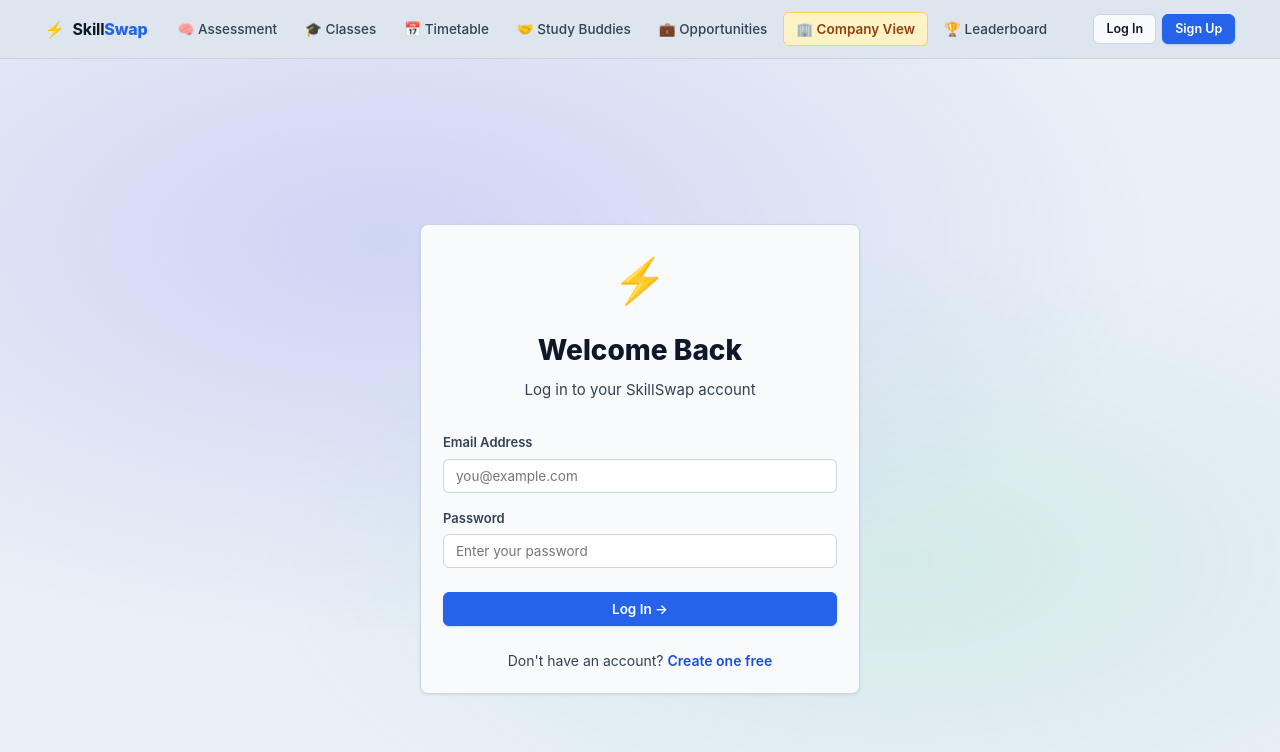
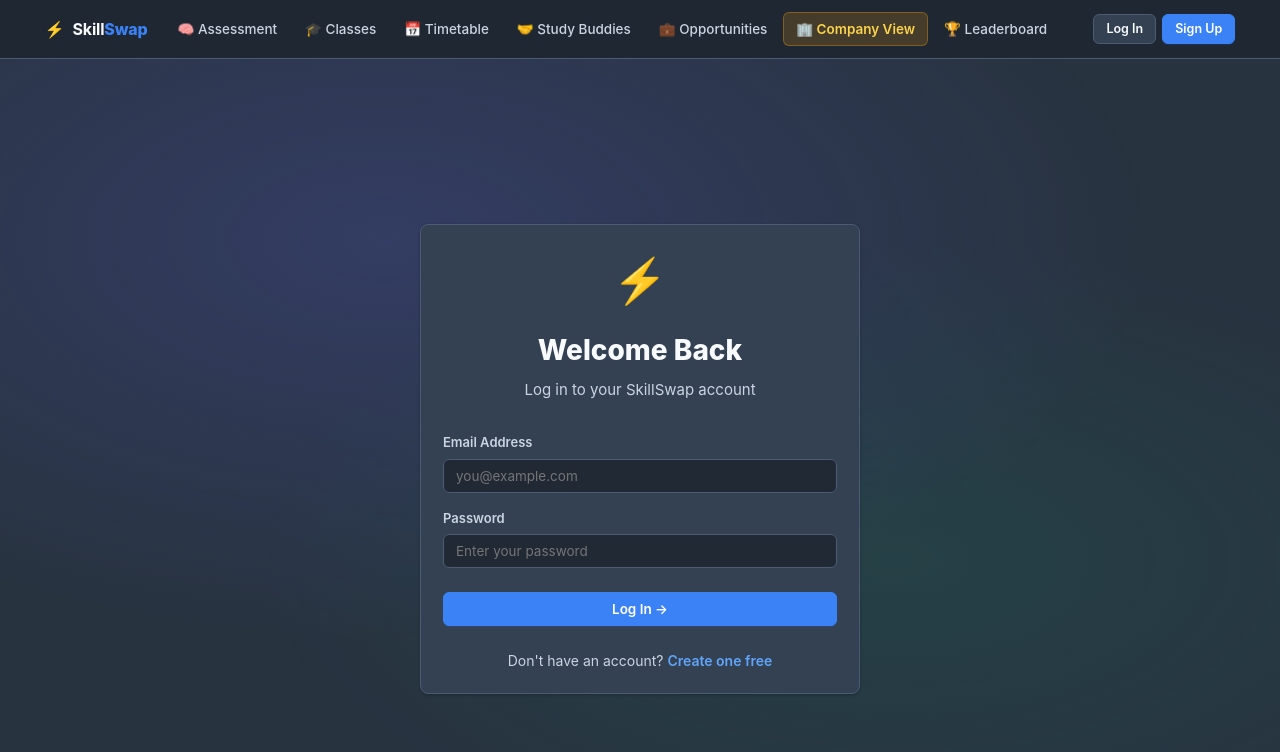
Before and after one commit to Tharuni-09/Skill_Exchange_Platform, a React (Vite) app in the folder client/: page /login in a window 1280 px wide. Shown: the top 752 px of the page. Built offline with nearby package versions, Linux system fonts and the light colour scheme.

Commit message:
style: apply balanced in-between mid-tone slate theme (neither black nor white)

```diff
--- a/client/src/components/Header.css
+++ b/client/src/components/Header.css
@@ -68,21 +68,21 @@
   text-decoration: none;
 }
 .nav-link.active {
-  background: #ffffff;
-  color: var(--primary);
+  background: var(--bg-card);
+  color: var(--primary-light);
   font-weight: 600;
-  box-shadow: 0 1px 2px rgba(15, 23, 42, 0.05);
+  box-shadow: 0 1px 2px rgba(0, 0, 0, 0.2);
 }
 
 .nav-link.highlight-nav {
-  color: #92400e;
-  background: #fef3c7;
-  border: 1px solid #fcd34d;
+  color: #fcd34d;
+  background: rgba(245, 158, 11, 0.18);
+  border: 1px solid rgba(245, 158, 11, 0.35);
   font-weight: 600;
 }
 .nav-link.highlight-nav:hover,
 .nav-link.highlight-nav.active {
-  background: #fde68a;
+  background: rgba(245, 158, 11, 0.28);
 }
 
 /* Header Actions */
@@ -104,13 +104,13 @@
   display: flex;
   align-items: center;
   gap: 4px;
-  background: #fef3c7;
-  border: 1px solid #fcd34d;
+  background: rgba(245, 158, 11, 0.18);
+  border: 1px solid rgba(245, 158, 11, 0.35);
   padding: 4px 9px;
   border-radius: 4px;
   font-size: 12px;
   font-weight: 700;
-  color: #92400e;
+  color: #fcd34d;
   cursor: default;
 }
 
@@ -118,8 +118,8 @@
   display: inline-block;
   font-size: 11px;
   font-weight: 700;
-  color: #92400e;
-  background: #fef3c7;
+  color: #fcd34d;
+  background: rgba(245, 158, 11, 0.18);
   padding: 2px 6px;
   border-radius: 3px;
   margin-top: 4px;
@@ -134,17 +134,18 @@
   display: flex;
   align-items: center;
   gap: 8px;
-  background: #ffffff;
+  background: var(--bg-card);
   border: 1px solid var(--border);
   border-radius: 6px;
   padding: 4px 10px;
   color: var(--text-primary);
   cursor: pointer;
   transition: all var(--transition);
-  box-shadow: 0 1px 2px rgba(15, 23, 42, 0.05);
+  box-shadow: 0 1px 2px rgba(0, 0, 0, 0.2);
 }
 .user-badge:hover {
   border-color: var(--primary);
+  background: var(--bg-card-hover);
 }
 
 .avatar {
@@ -187,10 +188,10 @@
   top: calc(100% + 6px);
   right: 0;
   min-width: 240px;
-  background: #ffffff;
+  background: var(--bg-card);
   border: 1px solid var(--border);
   border-radius: 6px;
-  box-shadow: 0 8px 24px rgba(15, 23, 42, 0.12);
+  box-shadow: var(--shadow-lg);
   animation: fadeIn 0.12s ease;
   z-index: 200;
   overflow: hidden;
@@ -254,8 +255,8 @@
   text-decoration: none;
 }
 .dropdown-item.danger:hover {
-  background: #fee2e2;
-  color: #dc2626;
+  background: rgba(239, 68, 68, 0.18);
+  color: #fca5a5;
 }
 
 .logged-out-actions {
--- a/client/src/index.css
+++ b/client/src/index.css
@@ -1,4 +1,4 @@
-/* Global CSS – Soft Muted Light Theme (Gentle mist slate: light, but NOT white) */
+/* Global CSS – In-Between Mid-Tone Slate Theme (Balanced: NOT pitch dark, NOT white) */
 
 *, *::before, *::after {
   box-sizing: border-box;
@@ -7,35 +7,35 @@
 }
 
 :root {
-  /* Soft, non-glare light theme palette (Gentle mist slate, distinctly NOT harsh white) */
-  --primary:        #2563eb;
-  --primary-hover:  #1d4ed8;
-  --primary-light:  #1d4ed8;
-  --secondary:      #059669;
-  --secondary-hover:#047857;
-  --accent:         #d97706;
-  --danger:         #dc2626;
-  --danger-hover:   #b91c1c;
+  /* Balanced mid-tone slate palette (comfortably in between pitch dark and bright white) */
+  --primary:        #3b82f6;
+  --primary-hover:  #2563eb;
+  --primary-light:  #60a5fa;
+  --secondary:      #10b981;
+  --secondary-hover:#059669;
+  --accent:         #f59e0b;
+  --danger:         #ef4444;
+  --danger-hover:   #dc2626;
 
-  --bg-dark:        #eaf0f6;      /* Soft mist slate background: gentle light, NOT harsh white */
-  --bg-header:      #dde5ee;      /* Elegant structured top navigation */
-  --bg-card:        #f8fafc;      /* Clean elevated soft card */
-  --bg-card-light:  #edf3f8;      /* Subtle lighter layer for pills and hover */
-  --bg-card-hover:  #e2ebf3;
-  --bg-input:       #ffffff;      /* Crisp legible form controls */
+  --bg-dark:        #283340;      /* Mid-tone slate background: neither pitch black nor white */
+  --bg-header:      #1f2732;      /* Elegant structured top navigation */
+  --bg-card:        #334152;      /* Elevated mid-tone slate card surface */
+  --bg-card-light:  #3c4d61;      /* Secondary layer for chips and hovered elements */
+  --bg-card-hover:  #45576e;
+  --bg-input:       #202934;      /* Recessed legible form controls */
 
-  --text-primary:   #0f172a;      /* Deep high-contrast slate navy for maximum legibility */
-  --text-secondary: #334155;      /* Readable mid-slate */
-  --text-muted:     #64748b;
+  --text-primary:   #f8fafc;      /* Crisp, clear, high-contrast text */
+  --text-secondary: #cbd5e1;      /* Readable soft silver slate */
+  --text-muted:     #94a3b8;
 
-  --border:         #cbd5e1;      /* Crisp 1px structural border */
-  --border-light:   #94a3b8;
+  --border:         #4a5b73;      /* Crisp 1px structural border */
+  --border-light:   #617594;
 
   --radius:         6px;
   --radius-lg:      8px;
 
-  --shadow:         0 1px 3px rgba(15, 23, 42, 0.08);
-  --shadow-lg:      0 4px 14px rgba(15, 23, 42, 0.12);
+  --shadow:         0 1px 3px rgba(0, 0, 0, 0.25);
+  --shadow-lg:      0 6px 18px rgba(0, 0, 0, 0.35);
   --transition:     0.15s ease;
 
   /* Standard unified full-screen horizontal padding across Header and all screens */
@@ -184,14 +184,14 @@ input, select, textarea {
   font-weight: 600;
 }
 
-.badge-primary { background: #dbeafe; color: #1e40af; border: 1px solid #93c5fd; }
-.badge-success { background: #d1fae5; color: #065f46; border: 1px solid #6ee7b7; }
-.badge-warning { background: #fef3c7; color: #92400e; border: 1px solid #fcd34d; }
-.badge-danger  { background: #fee2e2; color: #991b1b; border: 1px solid #fca5a5; }
+.badge-primary { background: rgba(59, 130, 246, 0.2); color: #93c5fd; border: 1px solid rgba(59, 130, 246, 0.4); }
+.badge-success { background: rgba(16, 185, 129, 0.2); color: #6ee7b7; border: 1px solid rgba(16, 185, 129, 0.4); }
+.badge-warning { background: rgba(245, 158, 11, 0.2); color: #fcd34d; border: 1px solid rgba(245, 158, 11, 0.4); }
+.badge-danger  { background: rgba(239, 68, 68, 0.2); color: #fca5a5; border: 1px solid rgba(239, 68, 68, 0.4); }
 
-/* Text Gradient: Solid crisp contrast */
+/* Text Accent */
 .text-gradient {
-  color: #1d4ed8;
+  color: #60a5fa;
   font-weight: 800;
   background: none;
   -webkit-text-fill-color: initial;
@@ -200,7 +200,7 @@ input, select, textarea {
 .section-title {
   font-size: 20px;
   font-weight: 700;
-  color: #0f172a;
+  color: var(--text-primary);
   margin-bottom: 18px;
 }
 
@@ -233,13 +233,13 @@ input, select, textarea {
 .form-group textarea:focus {
   outline: none;
   border-color: var(--primary);
-  box-shadow: 0 0 0 2px rgba(37, 99, 235, 0.15);
+  box-shadow: 0 0 0 2px rgba(59, 130, 246, 0.25);
 }
 
 .error-msg {
-  background: #fee2e2;
-  border: 1px solid #f87171;
-  color: #991b1b;
+  background: rgba(239, 68, 68, 0.18);
+  border: 1px solid rgba(239, 68, 68, 0.4);
+  color: #fca5a5;
   padding: 10px 14px;
   border-radius: var(--radius);
   font-size: 13px;
@@ -247,9 +247,9 @@ input, select, textarea {
 }
 
 .success-msg {
-  background: #d1fae5;
-  border: 1px solid #34d399;
-  color: #065f46;
+  background: rgba(16, 185, 129, 0.18);
+  border: 1px solid rgba(16, 185, 129, 0.4);
+  color: #6ee7b7;
   padding: 10px 14px;
   border-radius: var(--radius);
   font-size: 13px;
@@ -270,7 +270,7 @@ input, select, textarea {
 .spinner {
   width: 32px;
   height: 32px;
-  border: 3px solid #cbd5e1;
+  border: 3px solid var(--border);
   border-top-color: var(--primary);
   border-radius: 50%;
   animation: spin 0.8s linear infinite;
--- a/client/src/pages/Hero.css
+++ b/client/src/pages/Hero.css
@@ -1,4 +1,4 @@
-/* Professional Engineering Platform - Hero Styles (Soft Light Theme) */
+/* Professional Engineering Platform - Hero Styles (In-Between Mid-Tone Slate Theme) */
 .hero-page {
   width: 100%;
   min-height: calc(100vh - 58px);
@@ -26,7 +26,7 @@
   gap: 8px;
   background: var(--bg-card);
   border: 1px solid var(--border);
-  color: var(--primary);
+  color: var(--primary-light);
   padding: 5px 12px;
   border-radius: 4px;
   font-size: 12px;
@@ -34,7 +34,7 @@
   margin-bottom: 16px;
   text-transform: uppercase;
   letter-spacing: 0.5px;
-  box-shadow: 0 1px 2px rgba(15, 23, 42, 0.04);
+  box-shadow: var(--shadow);
 }
 
 .hero-main-title {
@@ -108,7 +108,7 @@
 .kpi-stat-num {
   font-size: 24px;
   font-weight: 800;
-  color: var(--primary);
+  color: var(--primary-light);
   margin-bottom: 4px;
   font-family: monospace;
 }
```
